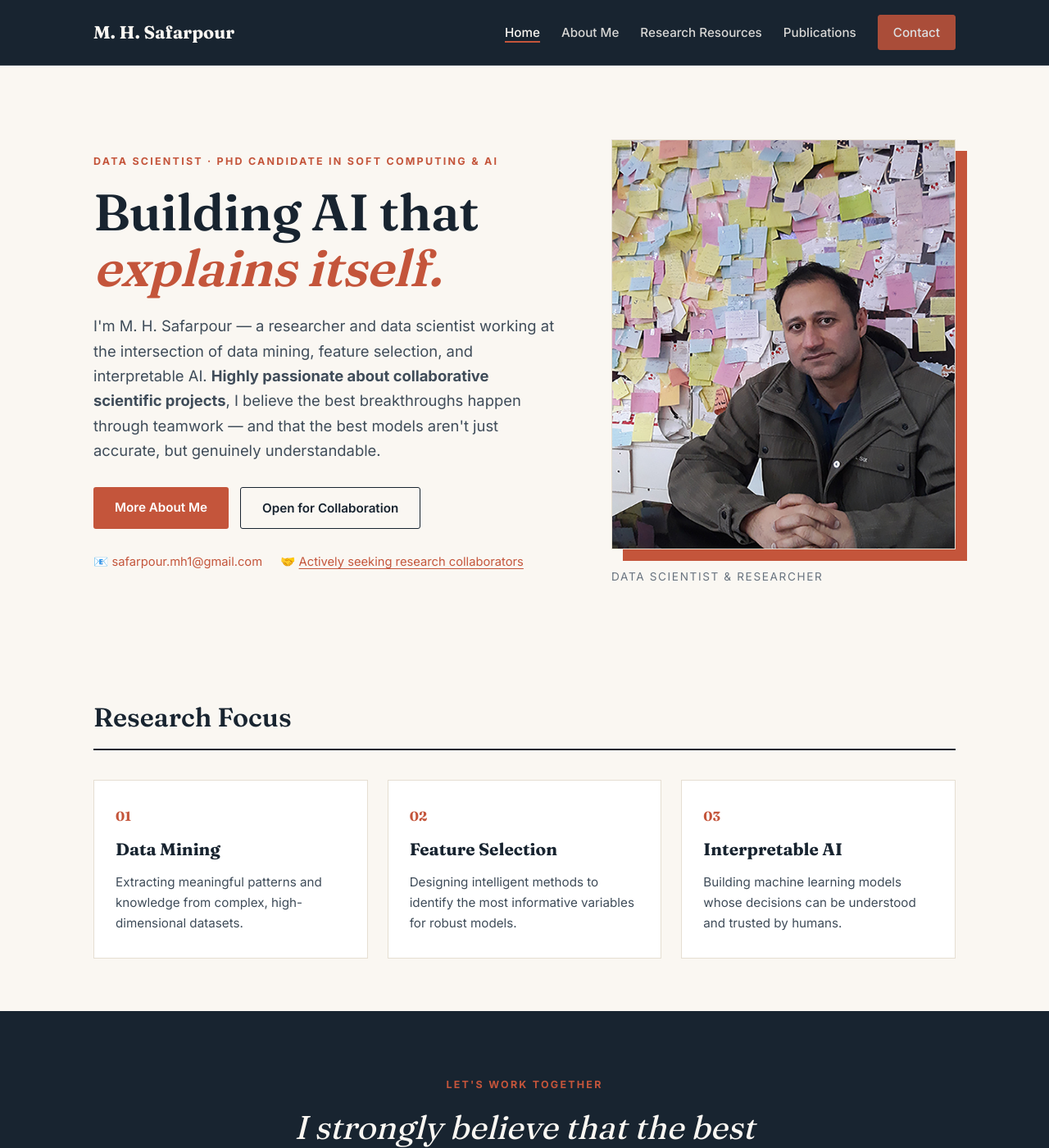
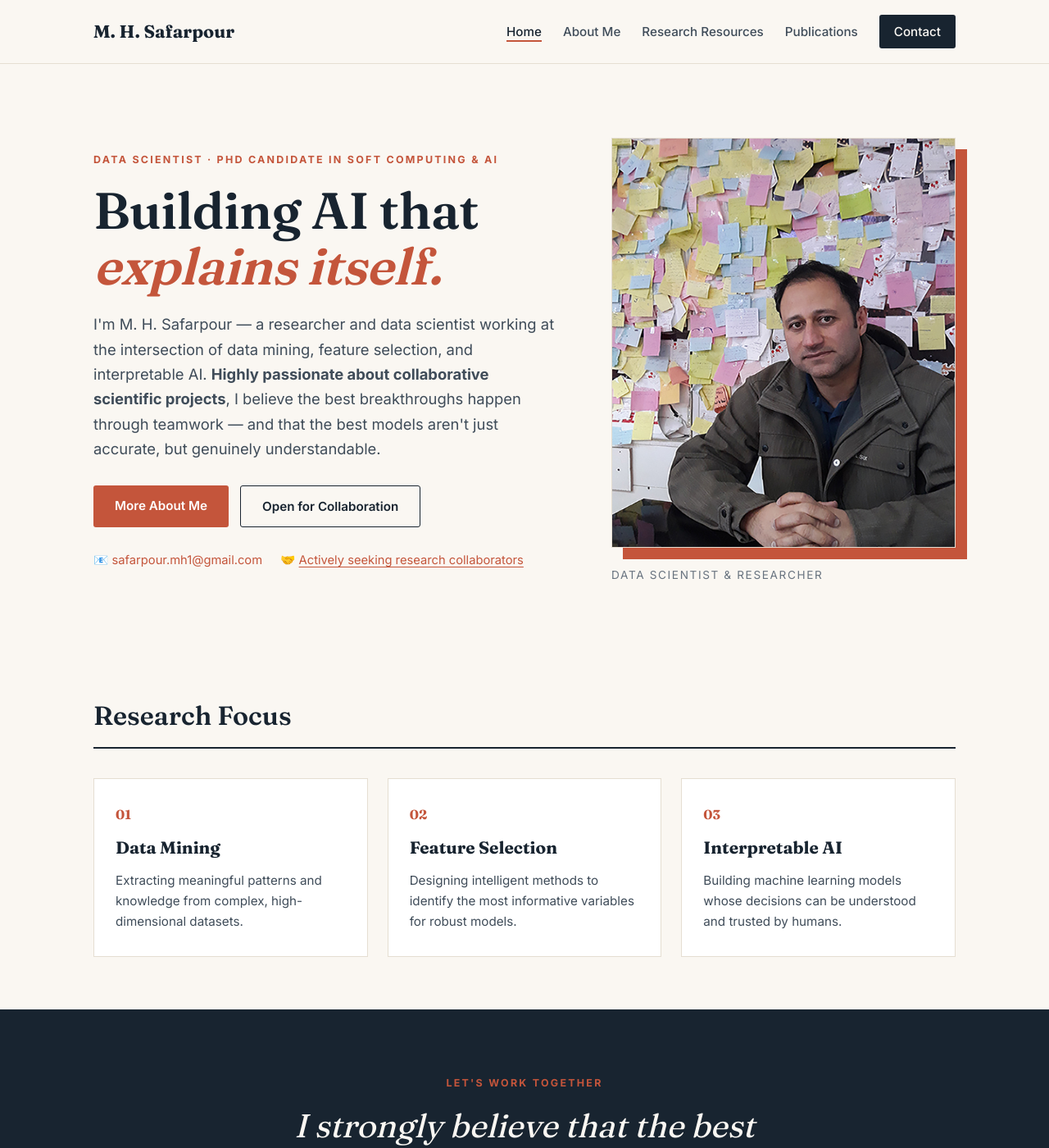
Before and after one commit to safarpour-mh/safarpour-mh.github.io, a Jekyll site: the page index.html, which Jekyll copies as it is, in a window 1280 px wide and 1400 px high. Shown: the whole window at 82% size. Built offline with Jekyll 4.4.1, drawn with Linux system fonts in a browser that asks for light colours.

Commit message:
Update index.html

```diff
--- a/index.html
+++ b/index.html
@@ -11,36 +11,6 @@
 <link rel="preconnect" href="https://fonts.gstatic.com" crossorigin>
 <link href="https://fonts.googleapis.com/css2?family=Fraunces:opsz,wght@9..144,400;9..144,600;9..144,700&family=Inter:wght@400;500;600;700&display=swap" rel="stylesheet">
 <link rel="stylesheet" href="styles.css">
-
-<!-- ===== Header Color Override (Matches Footer) ===== -->
-<style>
-  .site-header {
-    background-color: var(--ink) !important; /* رنگ پس‌زمینه فوتر */
-    border-bottom: 1px solid rgba(255, 255, 255, 0.1) !important;
-  }
-  .brand {
-    color: var(--cream) !important; /* رنگ متن روشن برای نام */
-  }
-  .site-nav a {
-    color: var(--cream) !important;
-    opacity: 0.85; /* مشابه لینک‌های فوتر */
-  }
-  .site-nav a:hover,
-  .site-nav a.active {
-    color: var(--cream) !important;
-    opacity: 1;
-  }
-  /* تنظیم دکمه Contact برای دیده شدن روی پس‌زمینه تیره */
-  .site-nav .btn-small {
-    background: var(--accent) !important;
-    color: #ffffff !important;
-    border: 1px solid var(--accent) !important;
-  }
-  .site-nav .btn-small:hover {
-    background: var(--accent-dark) !important;
-    border-color: var(--accent-dark) !important;
-  }
-</style>
 </head>
 <body>
 
@@ -52,6 +22,7 @@
       <a href="about.html">About Me</a>
       <a href="research-resources.html">Research Resources</a>
       <a href="publications.html">Publications</a>
+      <!-- ✨ Collaborate button removed from here -->
       <a href="contact.html" class="btn btn-small">Contact</a>
     </nav>
   </div>
@@ -70,6 +41,7 @@
       </div>
       <ul class="hero-meta">
         <li>📧 <a href="mailto:safarpour.mh1@gmail.com">safarpour.mh1@gmail.com</a></li>
+        <!-- ✨ UPDATED: Now a clickable link jumping to collaboration section -->
         <li>🤝 <a href="#collaborate" style="text-decoration: underline; text-underline-offset: 3px;">Actively seeking research collaborators</a></li>
       </ul>
     </div>
```
